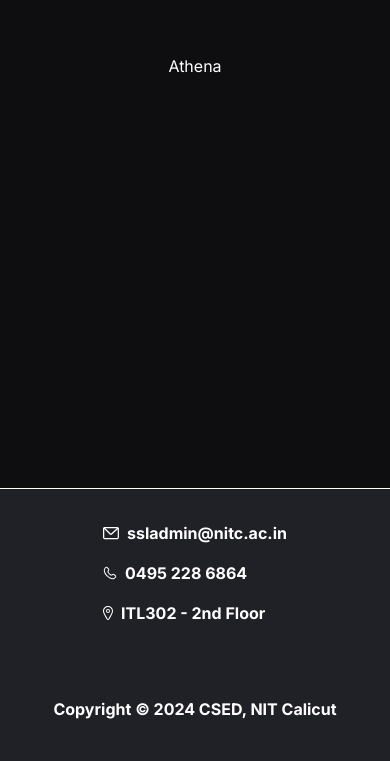
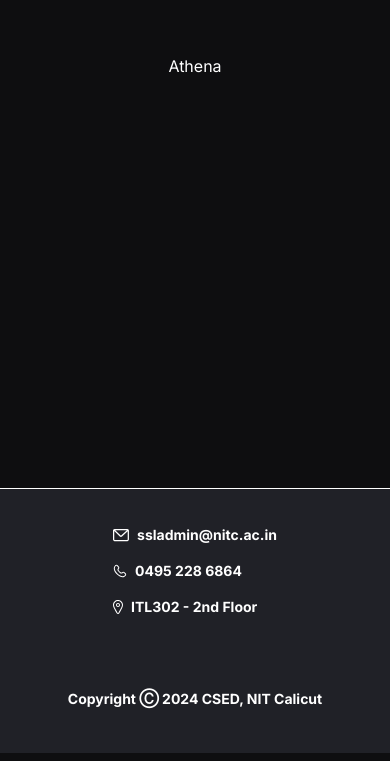
Before and after one commit to athena-server/athena-server.github.io, a Next.js app: page / in a window 390 px wide. Shown: the part 356-1117 px from the top of the page. Built offline with nearby package versions, Linux system fonts and the light colour scheme; a web font is replaced by a local one.

Commit message:
improve responsiveness

```diff
--- a/src/components/Footer/index.tsx
+++ b/src/components/Footer/index.tsx
@@ -23,15 +23,15 @@ const Footer = ({
 
     return (
         <footer className="px-8 bg-[#202127] border-t border-white md:px-10">
-            <div className="font-bold flex flex-wrap justify-center  items-center py-4 lg:justify-between">
+            <div className="font-bold text-sm flex flex-wrap justify-center  items-center py-5 sm:justify-between md:text-base">
                 {/* Contact Detail */}
-                <div className="flex flex-col mt-2 mb-8 md:flex-row md:space-x-5  md:mt-0  md:mb-0">
+                <div className="flex flex-col mt-2 mb-8  lg:space-x-5  lg:mt-0  lg:mb-0 lg:flex-row">
                     {[
                         {label:email, icon:"/Footer/mail.svg"},
                         {label:phone, icon:"/Footer/phone.svg"},
                         {label:location, icon:"/Footer/location.svg"},
                     ].map((item, index)=>(
-                        <div key={index} className="flex md:justify-center items-center space-x-2 p-2">
+                        <div key={index} className="flex lg:justify-center items-center space-x-2 p-2">
                             <img src={item.icon} alt={item.label} className="md:w-5 md:h-5"/>
                             <p>{item.label}</p>
                         </div>
@@ -41,7 +41,7 @@ const Footer = ({
                 {/* Copyright Section */}
                 <div className="flex justify-center items-center mt-8 mb-6 md:mt-0 md:mb-0">
                     <p className="text-center">
-                        Copyright &copy; {new Date().getFullYear()} CSED,
+                        Copyright Ⓒ {new Date().getFullYear()} CSED,
                         {isMobile ? ' NIT Calicut' : ' National Institute of Technology Calicut'}
                     </p>
                 </div>
```
